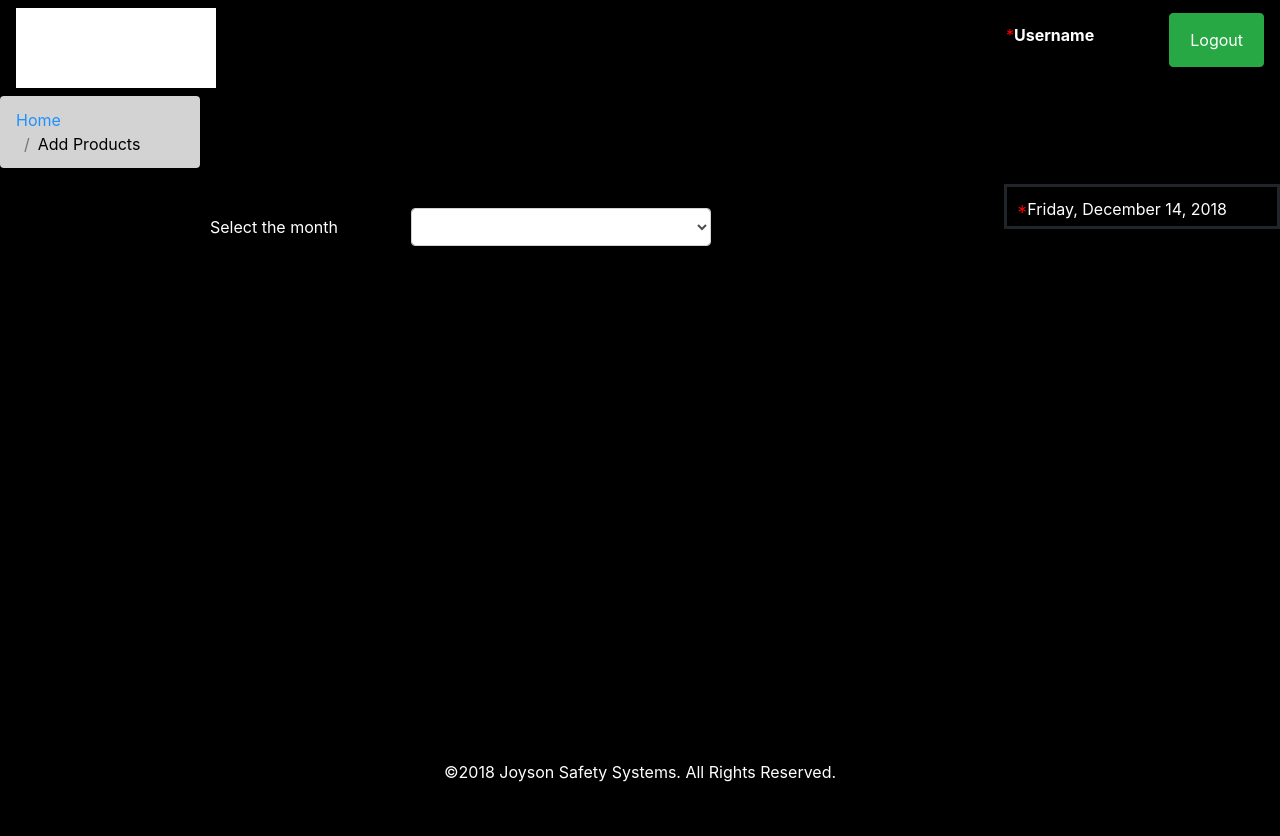
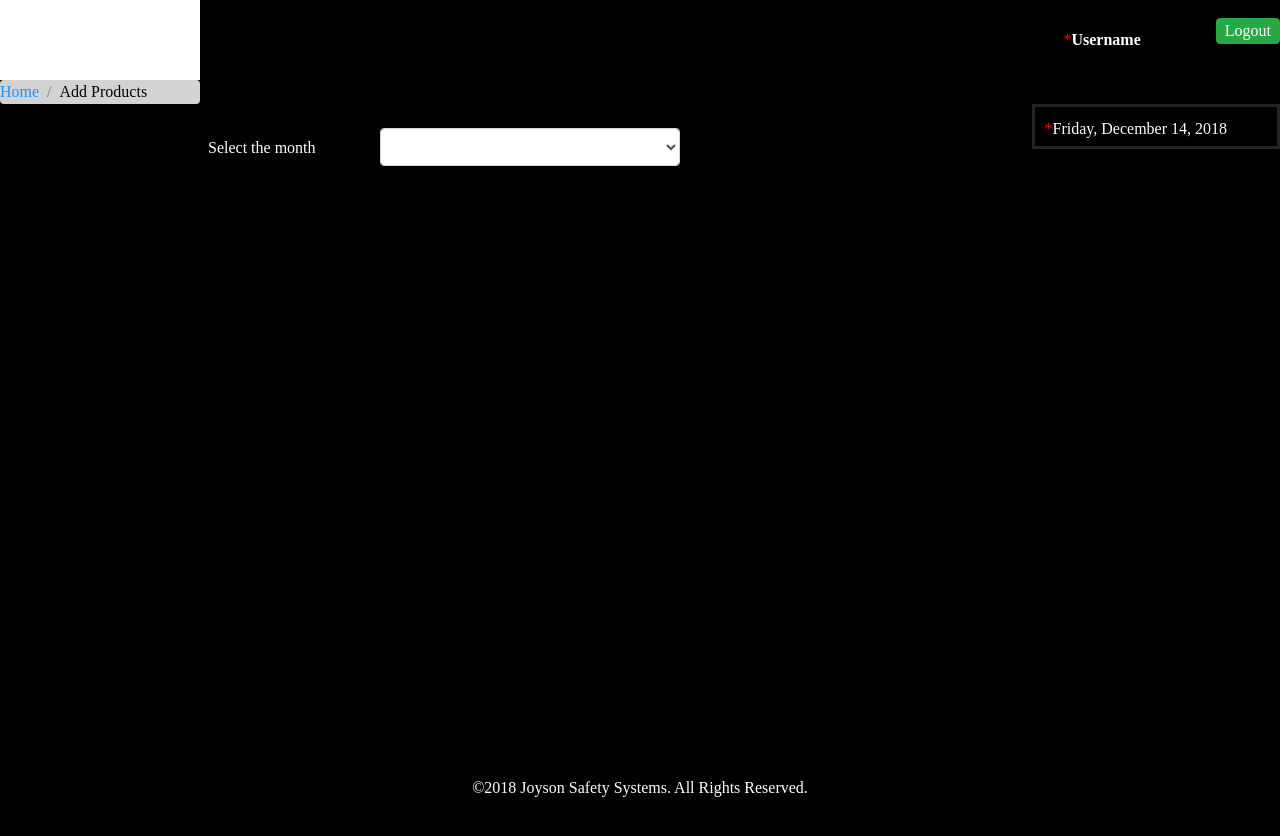
Before and after one commit to zhangke8/JSS-UI, an Angular app in the folder JSSForm/: page /form in a window 1280 px wide. Shown: the top 836 px of the page. Built offline with nearby package versions, Linux system fonts and the light colour scheme; grey boxes are pictures that could not be loaded.

Commit message:
updated sql quaries

```diff
--- a/JSSForm/src/app/form/form.component.css
+++ b/JSSForm/src/app/form/form.component.css
@@ -1,3 +1,10 @@
+* {
+  margin: 0;
+  padding: 0;
+  box-sizing: border-box;
+  font-family: "Times New Roman", Arial, serif;
+}
+
 label {
   display: inline-block;
   text-align: left;
@@ -20,6 +27,7 @@ select {
   margin: auto;
   padding: 10px;
 }
+
 .header {
   background-color: dodgerblue;
   align-items: center;
@@ -27,7 +35,7 @@ select {
 }
 
 img {
-  filter:brightness(200%);
+  filter: brightness(200%);
 }
 
 td {
--- a/JSSForm/src/app/history/history.component.css
+++ b/JSSForm/src/app/history/history.component.css
@@ -21,44 +21,43 @@ body {
   box-sizing: border-box;
 }
 
+.container {
+  margin: auto;
+  padding: 10px;
+}
 
 img {
   filter:brightness(200%);
-}
-
-input {
-  display: inline-block;
-  text-align: left;
-  width:300px;
 }
 
 a:link {
     text-decoration: none;
 }
 
-select {
-  display: inline-block;
-  text-align: right;
-  width:300px;
-}
 
-.tableHeader {
-  background-color:rgb(54, 109, 211);
+.header {
+  background-color: dodgerblue;
+  align-items: center;
   color: white;
 }
 
+td {
+  width: auto;
+}
+
 .table {
-  border: 3px solid darkgray;
-  padding-right: 50px;
-  padding-left: 50px;
+  border: 1px solid #dddddd;
 }
 
 .dataTable td {
   border: 1px solid #dddddd;
   background-color: transparent;
-  padding-right: 50px;
-  padding-left: 50px;
+  margin:0 auto;
   width: 100%;
+}
+
+.card {
+  margin:0 auto;
 }
 
 
--- a/JSSForm/src/app/history/history.component.html
+++ b/JSSForm/src/app/history/history.component.html
@@ -21,7 +21,7 @@
 
             <div class="form-group history">
                 <table class = "table">
-                    <th class = "tableHeader" > Historical  &nbsp;&nbsp;&nbsp;&nbsp;&nbsp; </th>
+                    <th class = "header" > Historical  &nbsp;&nbsp;&nbsp;&nbsp;&nbsp; </th>
 
                     <tr>
                         <br/>
```
Also changed, not shown: 1 other file (tests, documents, lock files or other folders).
